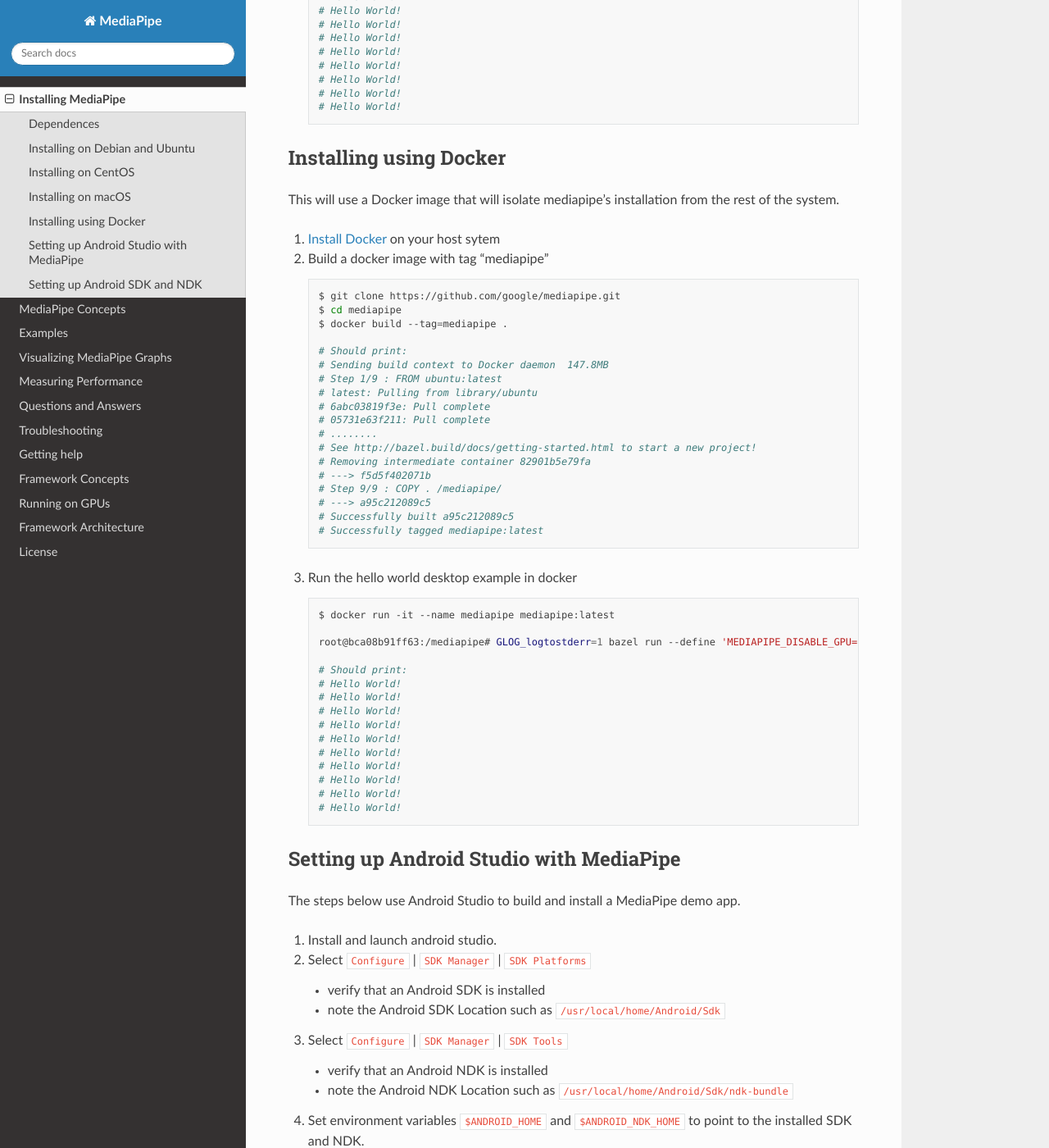
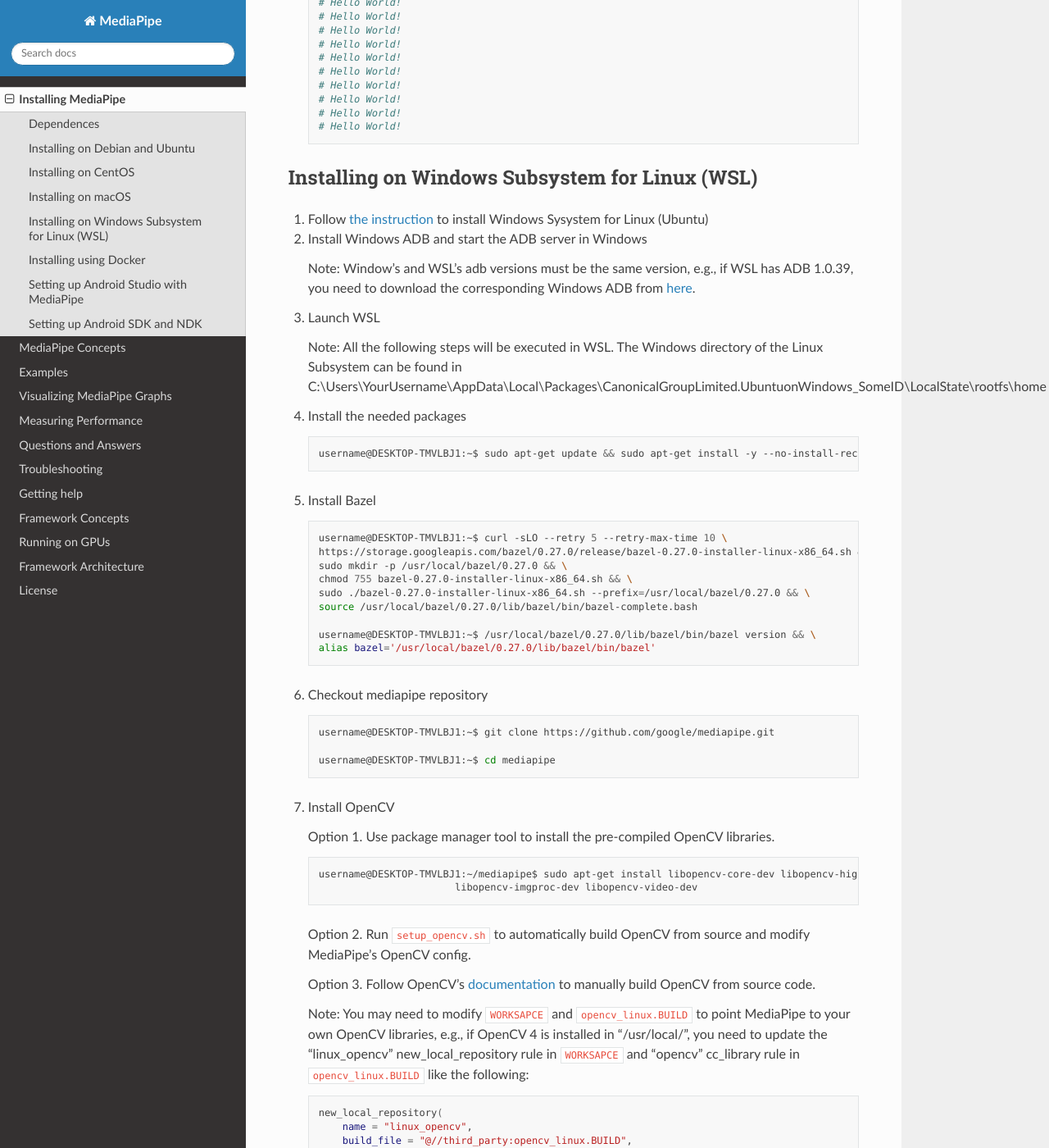
Before and after one commit to bluehammer30/mediapipeios, a Sphinx documentation site: the page built from docs/install.md, in a window 1280 px wide and 1400 px high, scrolled down 5002 px. Shown: the whole window at 82% size. Built offline with Sphinx 7.4.7 and the Read the Docs theme 2.0.0, drawn with Linux system fonts in a browser that asks for light colours; pages that are not in the unit, such as notebooks, are missing from menus; some of the changed text lies outside the part shown.

Commit message:
Project import generated by Copybara.
PiperOrigin-RevId: 256060078

````diff
--- a/docs/install.md
+++ b/docs/install.md
@@ -6,6 +6,7 @@
 -   [Installing on Debian and Ubuntu](#installing-on-debian-and-ubuntu)
 -   [Installing on CentOS](#installing-on-centos)
 -   [Installing on macOS](#installing-on-macos)
+-   [Installing on Windows Subsystem for Linux (WSL)](#installing-on-windows-subsystem-for-linux-wsl)
 -   [Installing using Docker](#installing-using-docker)
 -   [Setting up Android SDK and NDK](#setting-up-android-sdk-and-ndk)
 
@@ -299,6 +300,125 @@
     # Hello World!
     ```
 
+### Installing on Windows Subsystem for Linux (WSL)
+
+1.  Follow
+    [the instruction](https://docs.microsoft.com/en-us/windows/wsl/install-win10)
+    to install Windows Sysystem for Linux (Ubuntu)
+
+2.  Install Windows ADB and start the ADB server in Windows
+
+    Note: Window’s and WSL’s adb versions must be the same version, e.g., if WSL
+    has ADB 1.0.39, you need to download the corresponding Windows ADB from
+    [here](https://dl.google.com/android/repository/platform-tools_r26.0.1-windows.zip).
+
+3.  Launch WSL
+
+    Note: All the following steps will be executed in WSL. The Windows directory
+    of the Linux Subsystem can be found in
+    C:\Users\YourUsername\AppData\Local\Packages\CanonicalGroupLimited.UbuntuonWindows_SomeID\LocalState\rootfs\home
+
+4.  Install the needed packages
+
+    ```bash
+    username@DESKTOP-TMVLBJ1:~$ sudo apt-get update && sudo apt-get install -y --no-install-recommends build-essential git python zip adb openjdk-8-jdk
+    ```
+
+5.  Install Bazel
+
+    ```bash
+    username@DESKTOP-TMVLBJ1:~$ curl -sLO --retry 5 --retry-max-time 10 \
+    https://storage.googleapis.com/bazel/0.27.0/release/bazel-0.27.0-installer-linux-x86_64.sh && \
+    sudo mkdir -p /usr/local/bazel/0.27.0 && \
+    chmod 755 bazel-0.27.0-installer-linux-x86_64.sh && \
+    sudo ./bazel-0.27.0-installer-linux-x86_64.sh --prefix=/usr/local/bazel/0.27.0 && \
+    source /usr/local/bazel/0.27.0/lib/bazel/bin/bazel-complete.bash
+
+    username@DESKTOP-TMVLBJ1:~$ /usr/local/bazel/0.27.0/lib/bazel/bin/bazel version && \
+    alias bazel='/usr/local/bazel/0.27.0/lib/bazel/bin/bazel'
+    ```
+
+6.  Checkout mediapipe repository
+
+    ```bash
+    username@DESKTOP-TMVLBJ1:~$ git clone https://github.com/google/mediapipe.git
+
+    username@DESKTOP-TMVLBJ1:~$ cd mediapipe
+    ```
+
+7.  Install OpenCV
+
+    Option 1. Use package manager tool to install the pre-compiled OpenCV
+    libraries.
+
+    ```bash
+    username@DESKTOP-TMVLBJ1:~/mediapipe$ sudo apt-get install libopencv-core-dev libopencv-highgui-dev \
+                           libopencv-imgproc-dev libopencv-video-dev
+    ```
+
+    Option 2. Run [`setup_opencv.sh`] to automatically build OpenCV from source
+    and modify MediaPipe's OpenCV config.
+
+    Option 3. Follow OpenCV's
+    [documentation](https://docs.opencv.org/3.4.6/d7/d9f/tutorial_linux_install.html)
+    to manually build OpenCV from source code.
+
+    Note: You may need to modify [`WORKSAPCE`] and [`opencv_linux.BUILD`] to
+    point MediaPipe to your own OpenCV libraries, e.g., if OpenCV 4 is installed
+    in "/usr/local/", you need to update the "linux_opencv" new_local_repository
+    rule in [`WORKSAPCE`] and "opencv" cc_library rule in [`opencv_linux.BUILD`]
+    like the following:
+
+    ```bash
+    new_local_repository(
+        name = "linux_opencv",
+        build_file = "@//third_party:opencv_linux.BUILD",
+        path = "/usr/local",
+    )
+
+    cc_library(
+      name = "opencv",
+      srcs = glob(
+          [
+              "lib/libopencv_core.so*",
+              "lib/libopencv_highgui.so*",
+              "lib/libopencv_imgcodecs.so*",
+              "lib/libopencv_imgproc.so*",
+              "lib/libopencv_video.so*",
+              "lib/libopencv_videoio.so*",
+
+          ],
+      ),
+      hdrs = glob(["include/opencv4/**/*.h*"]),
+      includes = ["include/opencv4/"],
+      linkstatic = 1,
+      visibility = ["//visibility:public"],
+    )
+
+    ```
+
+8.  Run the hello world desktop example
+
+    ```bash
+    username@DESKTOP-TMVLBJ1:~/mediapipe$ export GLOG_logtostderr=1
+
+    # Need bazel flag 'MEDIAPIPE_DISABLE_GPU=1' as desktop GPU is currently not supported
+    username@DESKTOP-TMVLBJ1:~/mediapipe$ bazel run --define 'MEDIAPIPE_DISABLE_GPU=1' \
+        mediapipe/examples/desktop/hello_world:hello_world
+
+    # Should print:
+    # Hello World!
+    # Hello World!
+    # Hello World!
+    # Hello World!
+    # Hello World!
+    # Hello World!
+    # Hello World!
+    # Hello World!
+    # Hello World!
+    # Hello World!
+    ```
+
 ### Installing using Docker
 
 This will use a Docker image that will isolate mediapipe's installation from the rest of the system.
````
Also changed, not shown: docs/gpu.md (+1 -1 lines), docs/how_to_questions.md (+2 -2 lines), 4 other files.
